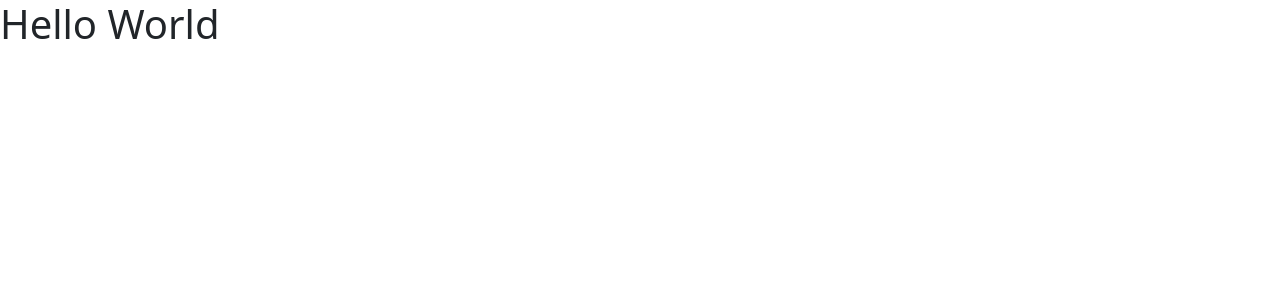
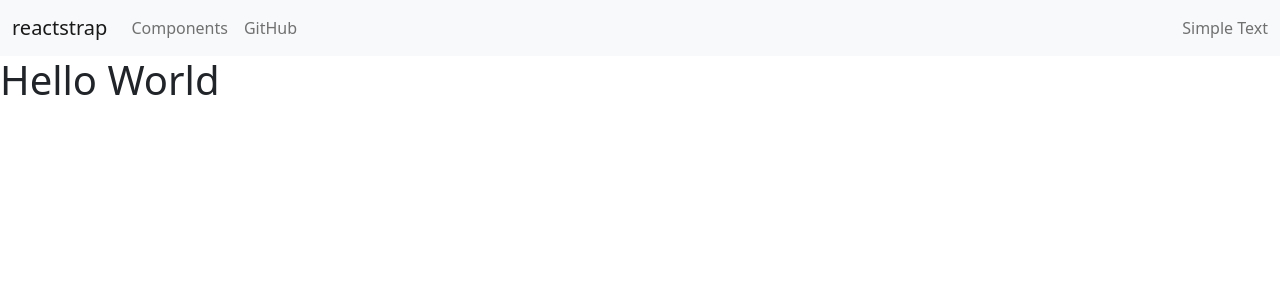
Before and after one commit to jsidd06/stock-portfolio, a React (Create React App) app: page / in a window 1280 px wide. Shown: the top 300 px of the page. Built offline with nearby package versions, Linux system fonts and the light colour scheme.

Commit message:
add the navbar

```diff
--- a/src/App.js
+++ b/src/App.js
@@ -1,15 +1,17 @@
 import React from 'react'
 import { BrowserRouter, Route, Routes } from 'react-router-dom'
 import Home from './views/Home/Home'
+import NavBarScreen from './views/NavBarScreen/NavBarScreen';
 
 function App() {
   return (
-      <BrowserRouter>
+    <BrowserRouter>
+      <NavBarScreen />
       <Routes>
         <Route path="/" element={<Home />} />
       </Routes>
-      </BrowserRouter>
-  )
+    </BrowserRouter>
+  );
 }
 
 export default App
--- a/src/views/Home/Home.js
+++ b/src/views/Home/Home.js
@@ -2,8 +2,10 @@ import React from 'react'
 
 function Home() {
   return (
-    <h1>Hello World</h1>
-  )
+    <>
+      <h1>Hello World</h1>
+    </>
+  );
 }
 
 export default Home
--- /dev/null
+++ b/src/views/NavBarScreen/NavBarScreen.js
@@ -0,0 +1,28 @@
+import React from 'react'
+import { Collapse, Nav,NavLink, Navbar, NavbarBrand, NavbarText, NavbarToggler, NavItem } from 'reactstrap';
+
+function NavBarScreen() {
+  return (
+    <div>
+      <Navbar color="light" expand="md" light>
+        <NavbarBrand href="/">reactstrap</NavbarBrand>
+        <NavbarToggler onClick={function noRefCheck() {}} />
+        <Collapse navbar>
+          <Nav className="me-auto" navbar>
+            <NavItem>
+              <NavLink href="/components/">Components</NavLink>
+            </NavItem>
+            <NavItem>
+              <NavLink href="https://github.com/reactstrap/reactstrap">
+                GitHub
+              </NavLink>
+            </NavItem>
+          </Nav>
+          <NavbarText>Simple Text</NavbarText>
+        </Collapse>
+      </Navbar>
+    </div>
+  );
+}
+
+export default NavBarScreen
```
Also changed, not shown: public/index.html (+0 -23 lines), 1 other file (tests, documents, lock files or other folders).
